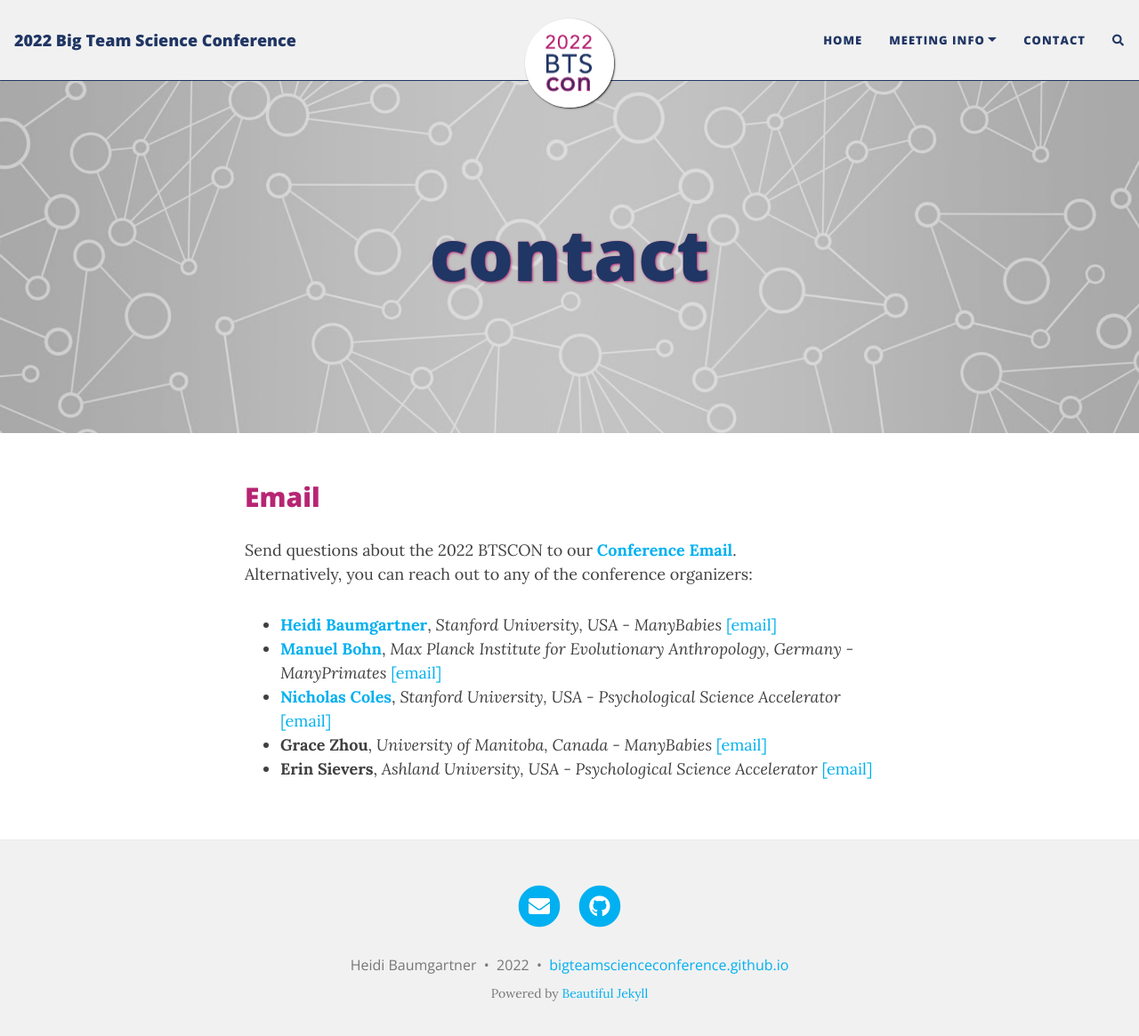
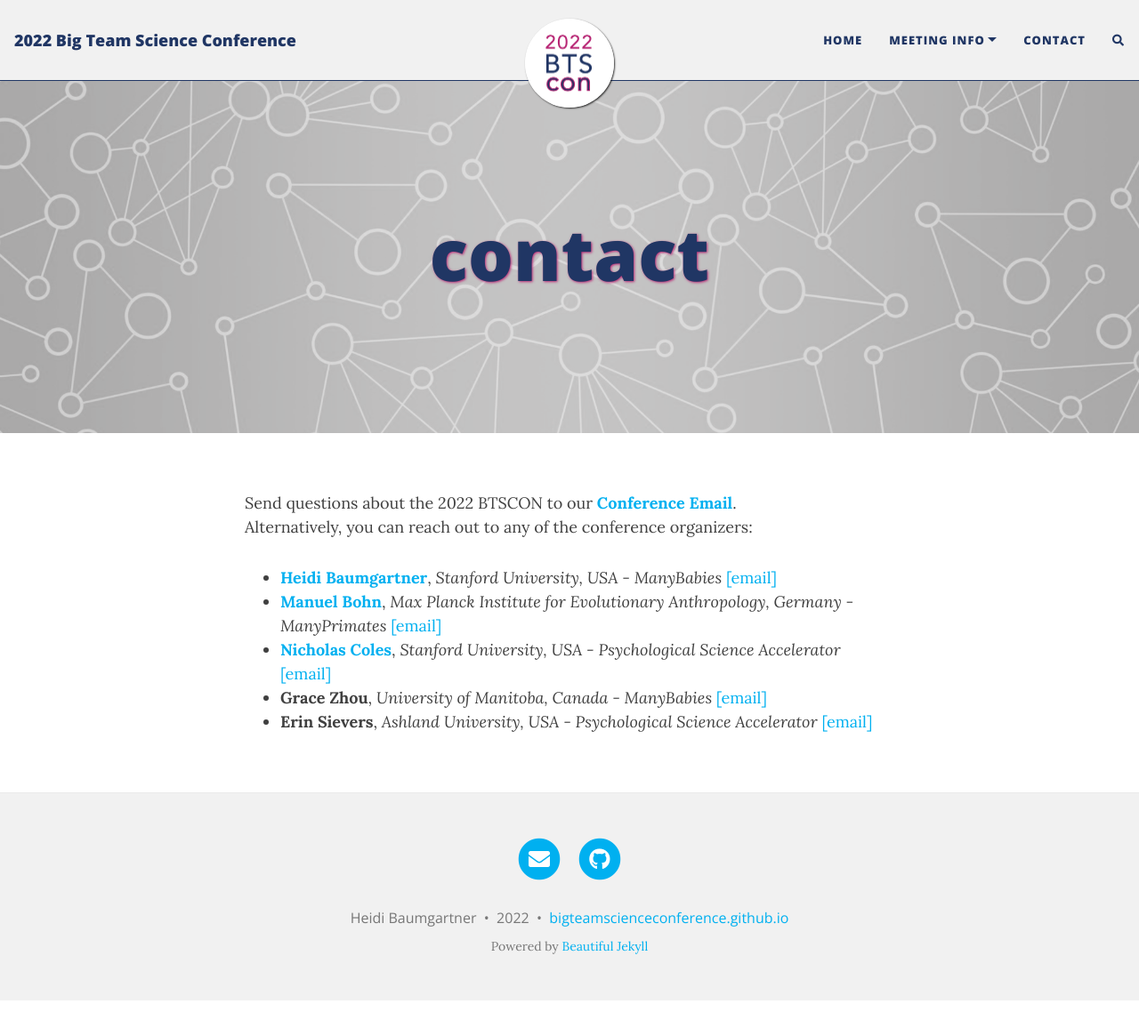
Before and after one commit to bigteamscienceconference/bigteamscienceconference.github.io, a Jekyll site: the page built from contact.md, in a window 1280 px wide and 1178 px high. Shown: the top 1165 px of the window at 89% size. Built offline with Jekyll 4.4.1, drawn with Linux system fonts in a browser that asks for light colours; nearby versions of some CDN libraries; comment, search, counter and statistics services are not loaded.

Commit message:
Update contact.md

```diff
--- a/contact.md
+++ b/contact.md
@@ -4,9 +4,6 @@
 cover-img: /assets/img/network.png
 ---
 
-
-
-## Email
 
 Send questions about the 2022 BTSCON to our [**Conference Email**](mailto:bigteamscienceconference@gmail.com). <br>
 Alternatively, you can reach out to any of the conference organizers:
```
